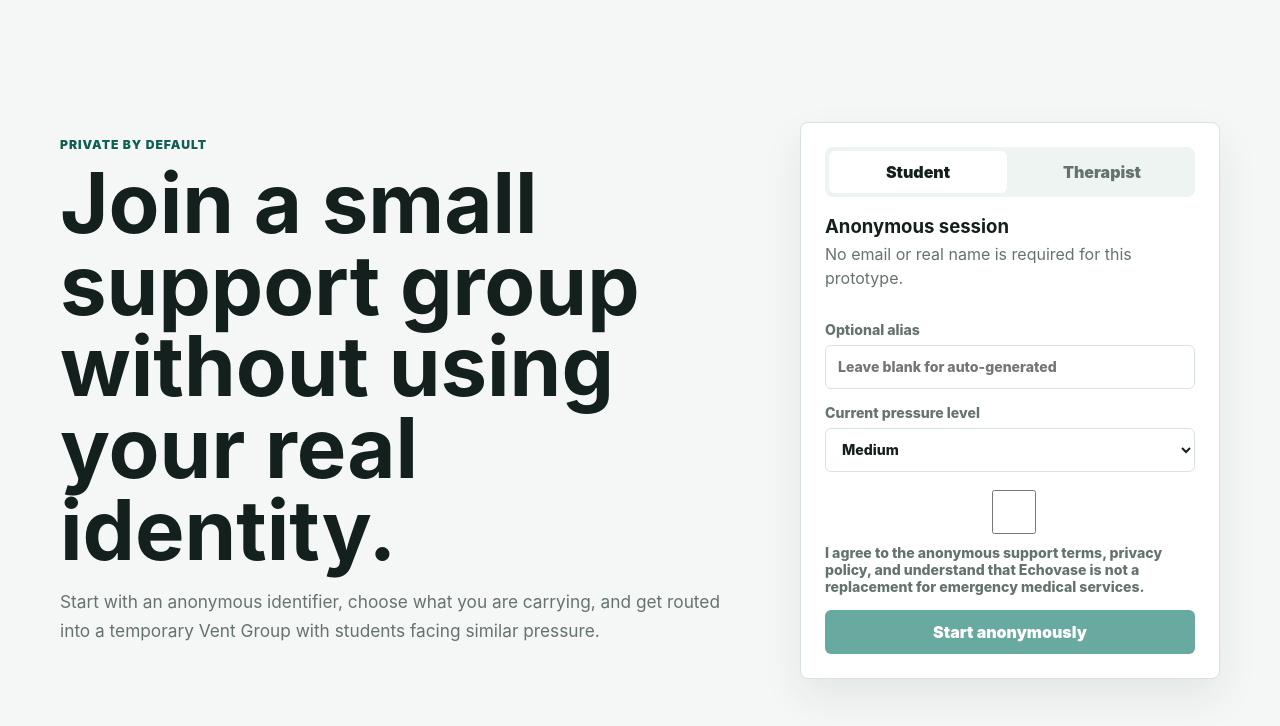
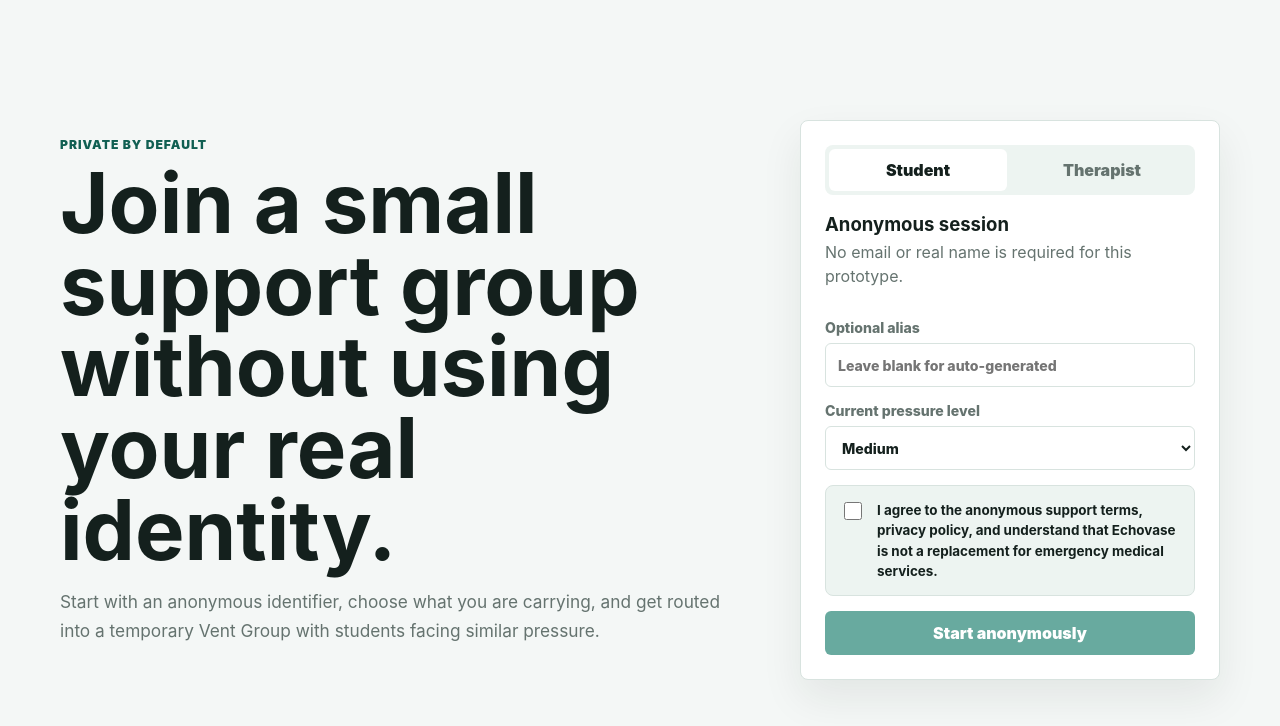
Before and after one commit to Mosanetech/anonymous-peer-support-routing, a React (Vite) app: page / in a window 1280 px wide. Shown: the top 726 px of the page. Built offline with nearby package versions, Linux system fonts and the light colour scheme.

Commit message:
checkbox styling

```diff
--- a/src/styles.css
+++ b/src/styles.css
@@ -801,3 +801,35 @@ textarea:focus {
     width: 100%;
   }
 }
+.terms-check {
+  display: flex;
+  align-items: flex-start;
+  gap: 12px;
+  padding: 14px;
+  border: 1px solid var(--line);
+  border-radius: 8px;
+  background: var(--surface-soft);
+  color: var(--muted);
+  line-height: 1.5;
+  font-size: 0.84rem;
+  font-weight: 700;
+}
+
+.terms-check input[type="checkbox"] {
+  width: 18px;
+  height: 18px;
+  min-height: auto;
+  margin-top: 2px;
+  accent-color: var(--accent);
+  cursor: pointer;
+  flex-shrink: 0;
+}
+
+.terms-check span {
+  color: var(--ink);
+}
+
+.terms-check:hover {
+  border-color: #b7d7cf;
+  background: #f4fbf8;
+}
```
